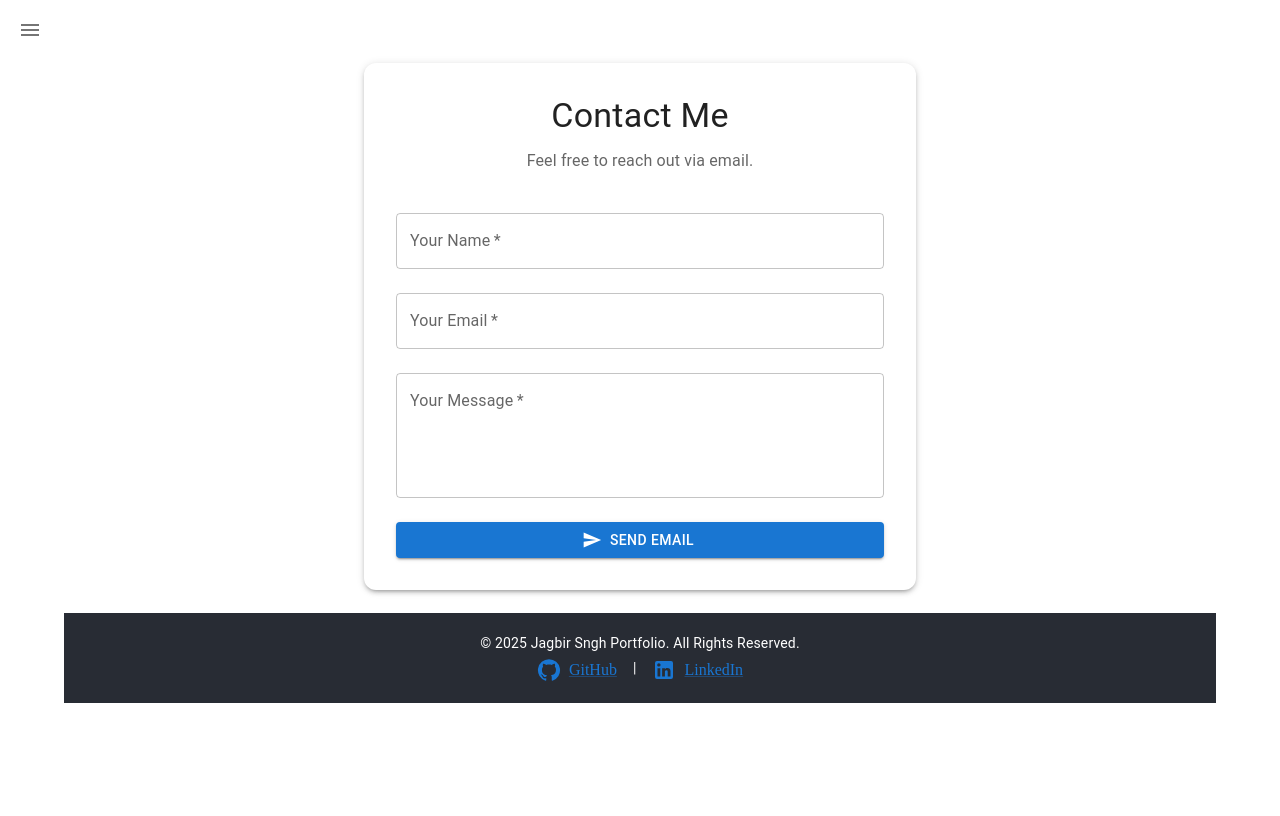
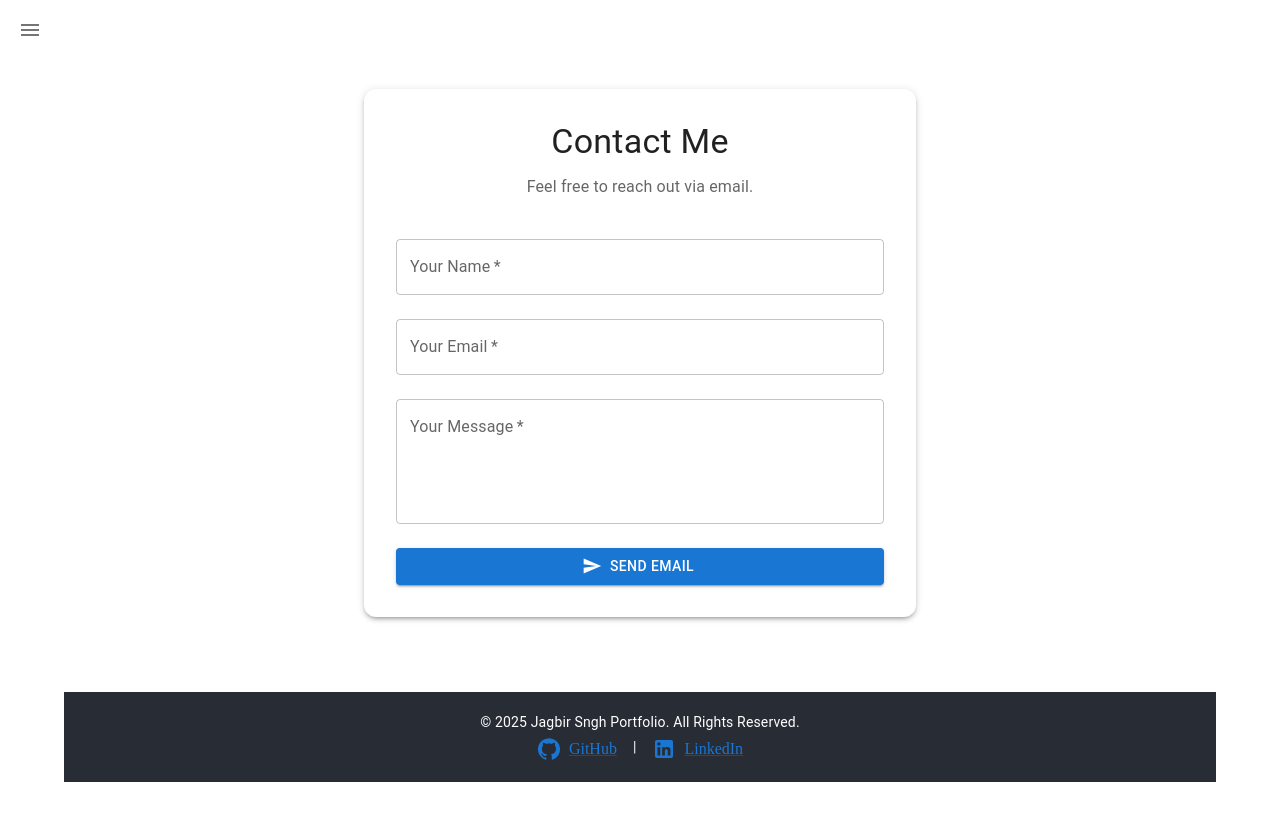
Before and after one commit to jagbirsaini95/portfolio-react-app, a React (Vite) app: page /contact in a window 1280 px wide. Built offline with nearby package versions, Linux system fonts and the light colour scheme.

Commit message:
zindex for moble sidebar button and alignment of footer

```diff
--- a/src/components/Sidebar.tsx
+++ b/src/components/Sidebar.tsx
@@ -26,7 +26,7 @@ const Sidebar = () => {
 
     return (
         <>
-            <IconButton onClick={toggleDrawer} sx={{ position: "fixed", top: 10, left: 10 }}>
+            <IconButton onClick={toggleDrawer} sx={{ position: "fixed", top: 10, left: 10, zIndex: 1 }}>
                 <Menu />
             </IconButton>
 
--- a/src/router.tsx
+++ b/src/router.tsx
@@ -1,5 +1,5 @@
 import { BrowserRouter as Router, Routes, Route } from "react-router-dom";
-import { Container, } from "@mui/material"
+import { Box, Container, } from "@mui/material"
 import Aboutme from "./pages/Aboutme"
 import Footer from "./components/Footer";
 import Sidebar from "./components/Sidebar";
@@ -10,19 +10,26 @@ import Contact from "./pages/Contact";
 const AppRouter = () => {
     return (
         <Router>
-            <Container>
+            <Container sx={{
+                display: "flex",
+                flexDirection: "column",
+                minHeight: "100vh",
+                justifyContent: "space-around"
+            }}>
                 <Sidebar />
-                <div style={{ padding: '2%' }}>
+                <Box sx={{
+                    padding: '2%'
+                }} >
                     <Routes>
                         <Route path="/" element={<Home />} />
                         <Route path="/about" element={<Aboutme />} />
                         <Route path="/projects" element={<Projects />} />
                         <Route path="/contact" element={<Contact />} />
                     </Routes>
-                </div>
+                </Box>
                 <Footer />
             </Container>
-        </Router>
+        </Router >
     );
 };
 
```
